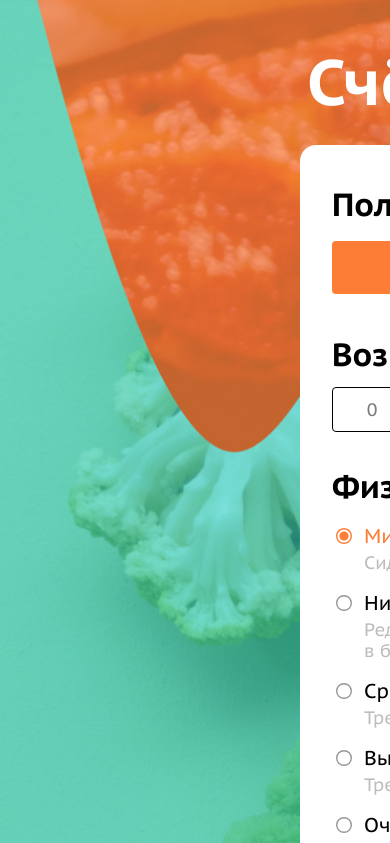
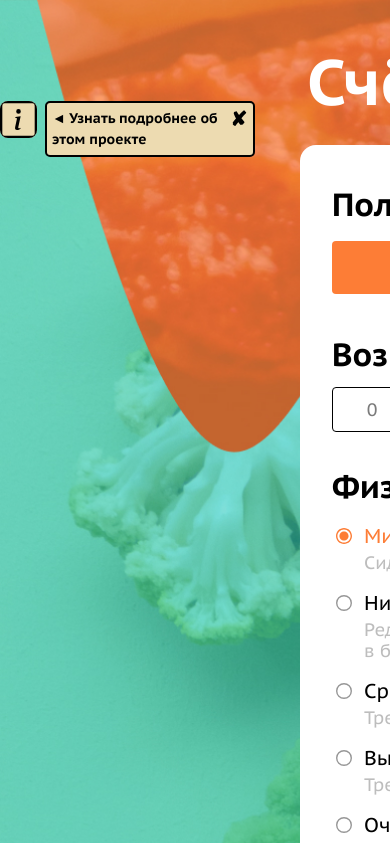
Before and after one commit to display-nice/calories-calc, a Vue app: page / in a window 390 px wide. Shown: the top 843 px of the page. Built offline with nearby package versions, Linux system fonts and the light colour scheme.

Commit message:
hint added

```diff
--- a/public/index.html
+++ b/public/index.html
@@ -14,15 +14,17 @@
   <title>Счётчик калорий</title>
 </head>
 
-<body class="page">
-  <main class="main">
+<body id="app" class="page">
+
+</body>
+<!-- <body class="page">
+  <main id="hint-app" class="main">
     <div class="container">
       <article id="app" class="counter">
 
       </article>
     </div>
   </main>
-  <!-- <script type="module" src="js/script.js"></script> -->
-</body>
+</body> -->
 
 </html>
--- a/src/App.vue
+++ b/src/App.vue
@@ -1,16 +1,25 @@
 <template>
-	<Header />
-	<Form />
+	<main class="main">
+		<Hint />
+		<div class="container">
+		<article  class="counter">
+			<Header />
+			<Form />
+		</article>
+		</div>
+	</main>
 </template>
 
 <script>
 	import Header from "@/components/Header.vue";
 	import Form from "@/components/Form.vue";
+	import Hint from "@/components/Hint.vue";
 	// import Result from "./components/FormResult.vue";
 	export default {
 		components: {
 			Header,
 			Form,
+			Hint,
 		},
 		methods: {},
 	};
--- /dev/null
+++ b/src/components/Hint.vue
@@ -0,0 +1,194 @@
+<template>
+	<aside class="hint">
+		<div ref="hintWrapper" id="hint__wrapper" class="hint__wrapper">
+			<button @click="openHintInfo" id="hint__btn" class="hint__btn">
+				<svg
+					class="hint__icon bi bi-info-square"
+					xmlns="http://www.w3.org/2000/svg"
+					width="50"
+					height="50"
+					fill="currentColor"
+					viewBox="0 0 16 16"
+				>
+					<path
+						d="M14 1a1 1 0 0 1 1 1v12a1 1 0 0 1-1 1H2a1 1 0 0 1-1-1V2a1 1 0 0 1 1-1h12zM2 0a2 2 0 0 0-2 2v12a2 2 0 0 0 2 2h12a2 2 0 0 0 2-2V2a2 2 0 0 0-2-2H2z"
+					/>
+					<path
+						d="m8.93 6.588-2.29.287-.082.38.45.083c.294.07.352.176.288.469l-.738 3.468c-.194.897.105 1.319.808 1.319.545 0 1.178-.252 1.465-.598l.088-.416c-.2.176-.492.246-.686.246-.275 0-.375-.193-.304-.533L8.93 6.588zM9 4.5a1 1 0 1 1-2 0 1 1 0 0 1 2 0z"
+					/>
+				</svg>
+			</button>
+			<div ref="hintDesc" id="hint__description" class="hint__description">
+				<h2 class="hint__header">Особенности проекта:</h2>
+				<ul class="hint__list">
+					<li class="hint__item">
+						Компонентный подход. Всего семь компонентов (родительские и
+						дочерние);
+					</li>
+					<li class="hint__item">
+						Я использовал: методы, вотчи, директивы (v-show, v-on, v-bind,
+						v-model), рефы, пропсы, эмиты.
+					</li>
+					<li class="hint__item">Данные передаются из одного дочернего компонента в родительский, а затем в другой дочерний компонент;</li>
+					<li class="hint__item">
+						Изначально этот проект был написан мной на чистом Javascript, затем подвергся рефакторингу на Vue3 через отдельную ветку (merge с веткой master впоследствии);
+					</li>
+					<li class="hint__item">
+						Публикацию проекта я произвёл через npm-пакет "gh-pages";
+					</li>
+				</ul>
+			</div>
+			<div ref="hintPointer" id="hint__pointer" class="hint__pointer">
+				<div class="hint__pointer-text">
+					&#9668; Узнать подробнее об этом проекте
+				</div>
+				<div
+					@click="hideHintPointer"
+					id="hint__pointer-close"
+					class="hint__pointer-close"
+				>
+					&#10008;
+				</div>
+			</div>
+		</div>
+	</aside>
+</template>
+
+<script>
+	//-----------------------hint-----------------------------
+	export default {
+		methods: {
+			hideHintPointer() {
+				this.$refs.hintPointer.classList.add("hint__pointer--hidden");
+			},
+			openHintInfo() {
+				this.$refs.hintPointer.classList.add("hint__pointer--hidden");
+				this.$refs.hintWrapper.style.alignItems = "flex-start";
+				this.$refs.hintDesc.classList.toggle("hint__description--active");
+			},
+		},
+	};
+</script>
+
+<style scoped>
+	.hint {
+		position: fixed;
+		top: 12%;
+		z-index: 10;
+	}
+	.hint__wrapper {
+		display: -webkit-box;
+		display: -ms-flexbox;
+		display: flex;
+		gap: 20px;
+		-webkit-box-pack: justify;
+		-ms-flex-pack: justify;
+		justify-content: space-between;
+		-webkit-box-align: center;
+		-ms-flex-align: center;
+		align-items: center;
+		position: relative;
+	}
+	.hint__btn {
+		position: relative;
+		background: none;
+		padding: 0;
+		border: 0;
+		width: 50px;
+		height: 50px;
+	}
+	.hint__icon {
+		border-radius: 8px;
+		background: #eddbb1;
+	}
+	.hint__description {
+		padding: 8px;
+		background-color: #eddbb1;
+		border: 2px solid black;
+		border-radius: 10px;
+		width: 400px;
+		position: absolute;
+		left: -480px;
+		-webkit-transition-property: left;
+		transition-property: left;
+		-webkit-transition-duration: 0.2s;
+		transition-duration: 0.2s;
+	}
+	.hint__description--active {
+		left: 80px;
+	}
+	.hint__list {
+		margin-top: 10px;
+		/* margin-left: 20px; */
+		list-style: square;
+	}
+	.hint__item {
+		padding: 2px;
+	}
+	.hint__pointer {
+		display: -webkit-box;
+		display: -ms-flexbox;
+		display: flex;
+		gap: 10px;
+		padding: 5px;
+		background-color: #eddbb1;
+		border: 2px solid black;
+		border-radius: 5px;
+		font-size: 20px;
+		font-weight: 700;
+		position: fixed;
+		left: 80px;
+		-webkit-transition-property: left;
+		transition-property: left;
+		-webkit-transition-duration: 0.2s;
+		transition-duration: 0.2s;
+	}
+	.hint__pointer--hidden {
+		left: -480px;
+	}
+	.hint__pointer-close {
+		padding: 1px;
+	}
+
+	@media (max-width: 909px) {
+		.hint__wrapper {
+			gap: 5px;
+			-webkit-box-align: start;
+			-ms-flex-align: start;
+			align-items: start;
+		}
+		.hint__btn {
+			width: 37px;
+			height: 37px;
+		}
+		.hint__btn svg {
+			width: 37px;
+			height: 37px;
+		}
+		.hint__description {
+			left: -300px;
+			max-width: 250px;
+		}
+		.hint__description--active {
+			left: 45px;
+		}
+		.hint__header {
+			font-size: 16px;
+		}
+		.hint__item {
+			padding: 1px;
+			font-size: 14px;
+		}
+		.hint__pointer {
+			max-width: 210px;
+			left: 45px;
+			gap: 5px;
+		}
+		.hint__pointer--hidden {
+			left: -300px;
+		}
+		.hint__pointer-text {
+			font-size: 14px;
+		}
+	}
+</style>
--- a/src/main.js
+++ b/src/main.js
@@ -1,10 +1,12 @@
 import { createApp } from 'vue'
 import App from './App.vue'
+// import Hint from './Hint.vue'
 // import router from './router'
 // import store from './store'
 import '@/assets/css/style.css'
 import '@/assets/css/normalize.css'
 
 createApp(App).mount('#app')
+// createApp(Hint).mount('#hint-app')
 
 // createApp(App).use(store).use(router).mount('#app')
```
Also changed, not shown: src/components/Form.vue (+0 -7 lines).
